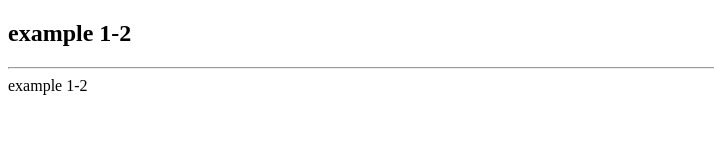
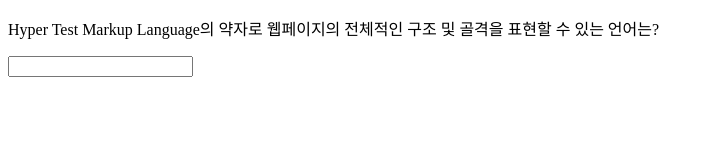
Before and after one commit to codms1122/week2_webpage, a plain HTML site: page index.html in a window 1280 px wide. Shown: the whole page, without its empty margins (0-714 px from the left). Drawn offline with Linux system fonts and the light colour scheme.

Commit message:
[FIX] test html

```diff
--- a/index.html
+++ b/index.html
@@ -1,11 +1,14 @@
 <!doctype html>
 <html>
     <head>
-        <title>example 1-2</title>
+        <title>week2 website</title>
     </head>
     <body>
-        <H2>example 1-2</H2>
-        <HR>
-        example 1-2
+        <div id="test">
+            <form method="get">
+                <p>Hyper Test Markup Language의 약자로 웹페이지의 전체적인 구조 및 골격을 표현할 수 있는 언어는?</p>
+                <p><input type="text"></p>
+            </form>
+        </div>
     </body>
 </html>
```
